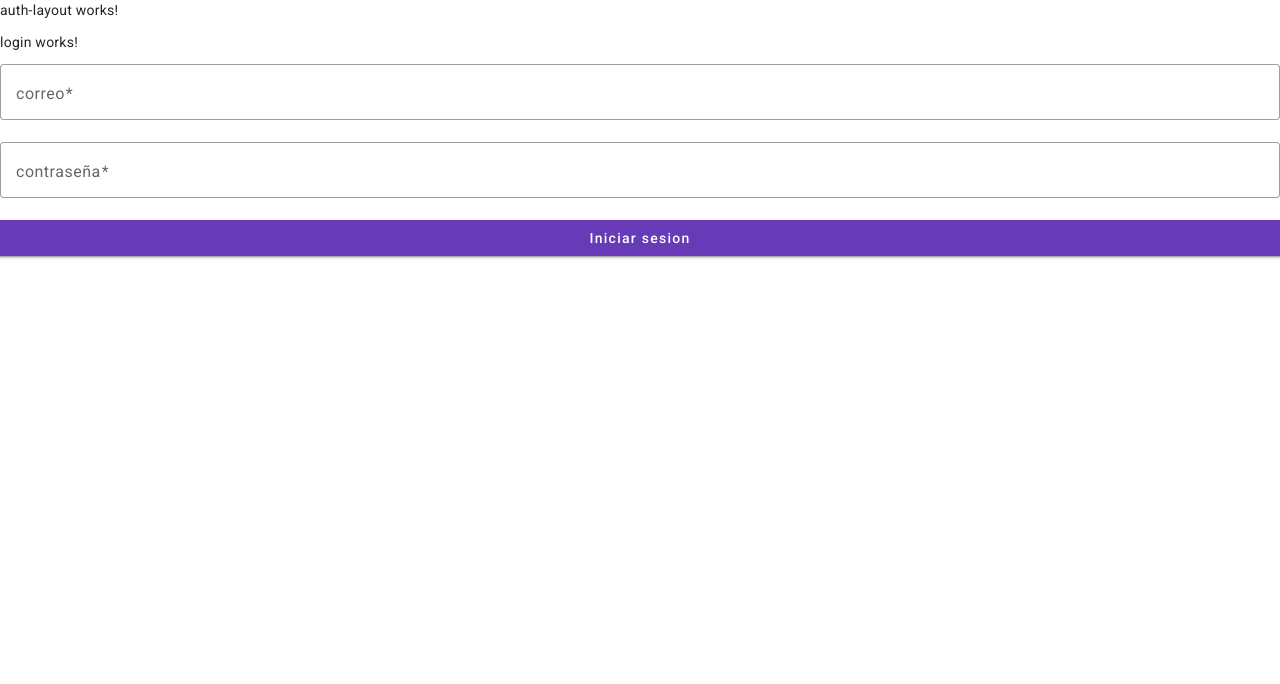
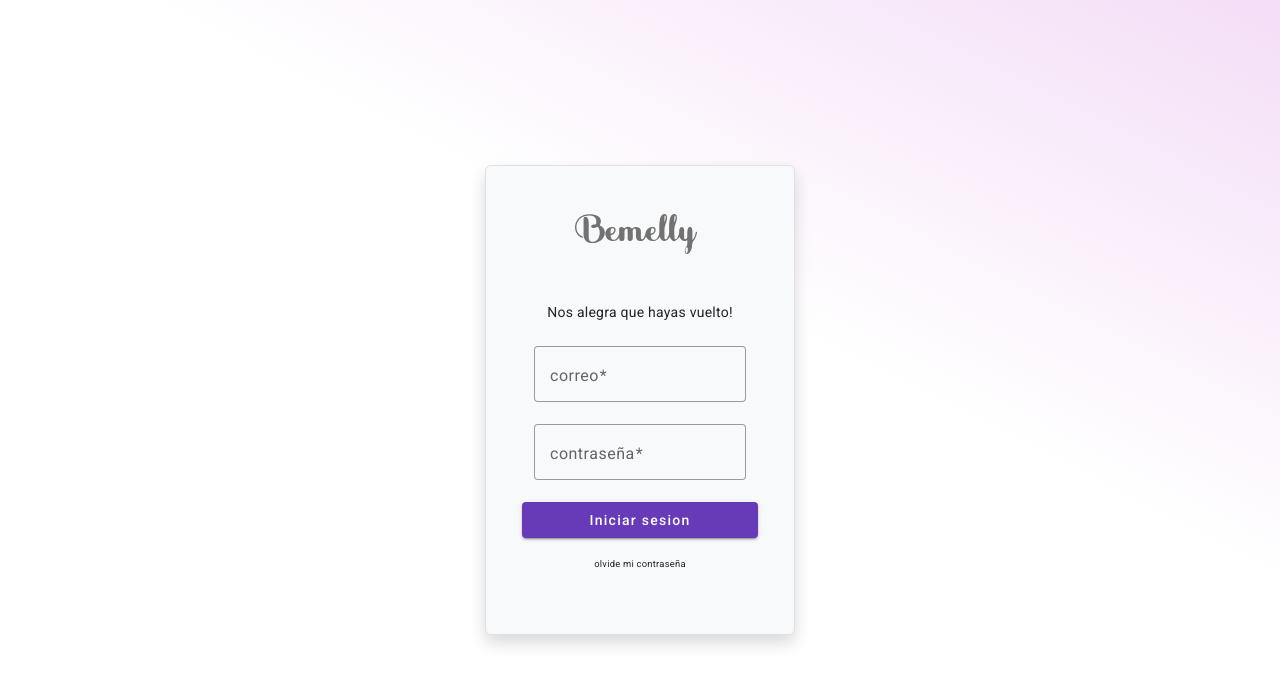
Before and after one commit to Bemelly/bemelly-frontend, an Angular app: page /users/login in a window 1280 px wide. Shown: the top 684 px of the page. Built offline with nearby package versions, Linux system fonts and the light colour scheme.

Commit message:
Login and signup working as single page

```diff
--- a/src/app/auth/login/login.component.html
+++ b/src/app/auth/login/login.component.html
@@ -1,4 +1,4 @@
-<p>login works!</p>
+<p class="text-center mb-4">Nos alegra que hayas vuelto!</p>
 <form class="example-form" [formGroup]="form" (ngSubmit)="onSubmit()">
 <div class="row">
 <mat-form-field appearance="outline">
@@ -15,4 +15,7 @@
 <div class="row">
     <button mat-raised-button color="primary">Iniciar sesion</button>
 </div>
+<div class="row mt-3 text-center">
+  <h6>olvide mi contraseña</h6>
+</div>
 </form>
--- a/src/app/landing/landing.component.html
+++ b/src/app/landing/landing.component.html
@@ -13,8 +13,8 @@
                 </ul>
 
                 <div class="col-md-3 text-end botones d-flex gap-2">
-                    <button type="button" class="btn btn-outline-primary textwhitehover"  data-bs-toggle="modal" data-bs-target="#exampleModal">Iniciar sesion</button>
-                    <button type="button" class="btn btn-primary text-white">Registrarse</button>
+                    <button type="button" class="btn btn-outline-primary textwhitehover" (click)="iniciarSesion()">Iniciar sesion</button>
+                    <button type="button" class="btn btn-primary text-white" (click)="registrarse()">Registrarse</button>
                 </div>
             </header>
         </div>
@@ -322,8 +322,3 @@
         </div>
     </div>
 </div>
-<!-- JavaScript Bundle with Popper -->
-<script src="https://cdn.jsdelivr.net/npm/bootstrap@5.2.2/dist/js/bootstrap.bundle.min.js"
-    integrity="sha384-OERcA2EqjJCMA+/3y+gxIOqMEjwtxJY7qPCqsdltbNJuaOe923+mo//f6V8Qbsw3"
-    crossorigin="anonymous"></script>
-<script src="https://kit.fontawesome.com/676ee9172b.js" crossorigin="anonymous"></script>
--- a/src/app/landing/landing.component.ts
+++ b/src/app/landing/landing.component.ts
@@ -9,6 +9,12 @@ import { Router } from '@angular/router';
 export class LandingComponent {
   hola = '<h1>Hola<h1>'
   constructor(private router: Router) {}
+  registrarse(){
+    this.router.navigate(['/users/signup'])
+  }
+  iniciarSesion(){
+    this.router.navigate(['/users/login'])
+  }
   ngOnInit(): void {
     if(sessionStorage.getItem('auth-token')){
       this.router.navigate(['/home'])
--- a/src/app/layaouts/auth-layout/auth-layout.component.html
+++ b/src/app/layaouts/auth-layout/auth-layout.component.html
@@ -1,2 +1,8 @@
-<p>auth-layout works!</p>
-<router-outlet></router-outlet>
+<div class="cuerpo vh-100 d-flex align-items-center justify-content-center">
+    <div class="bg-light p-5 rounded border shadow d-flex flex-column justify-content-center align-items-center">
+        <div class="logo mb-5">
+            <img  class="bi me-2 bemelly" height="40" role="img" src="/assets/bemelly.svg" alt="">
+        </div>
+        <router-outlet></router-outlet>
+    </div>
+</div>
--- a/src/app/layaouts/auth-layout/auth-layout.component.scss
+++ b/src/app/layaouts/auth-layout/auth-layout.component.scss
@@ -0,0 +1,4 @@
+.cuerpo {
+    background: rgb(244,222,247);
+    background: linear-gradient(207deg, rgba(244,222,247,1) 1%, rgba(255,255,255,1) 40%);
+}
```
